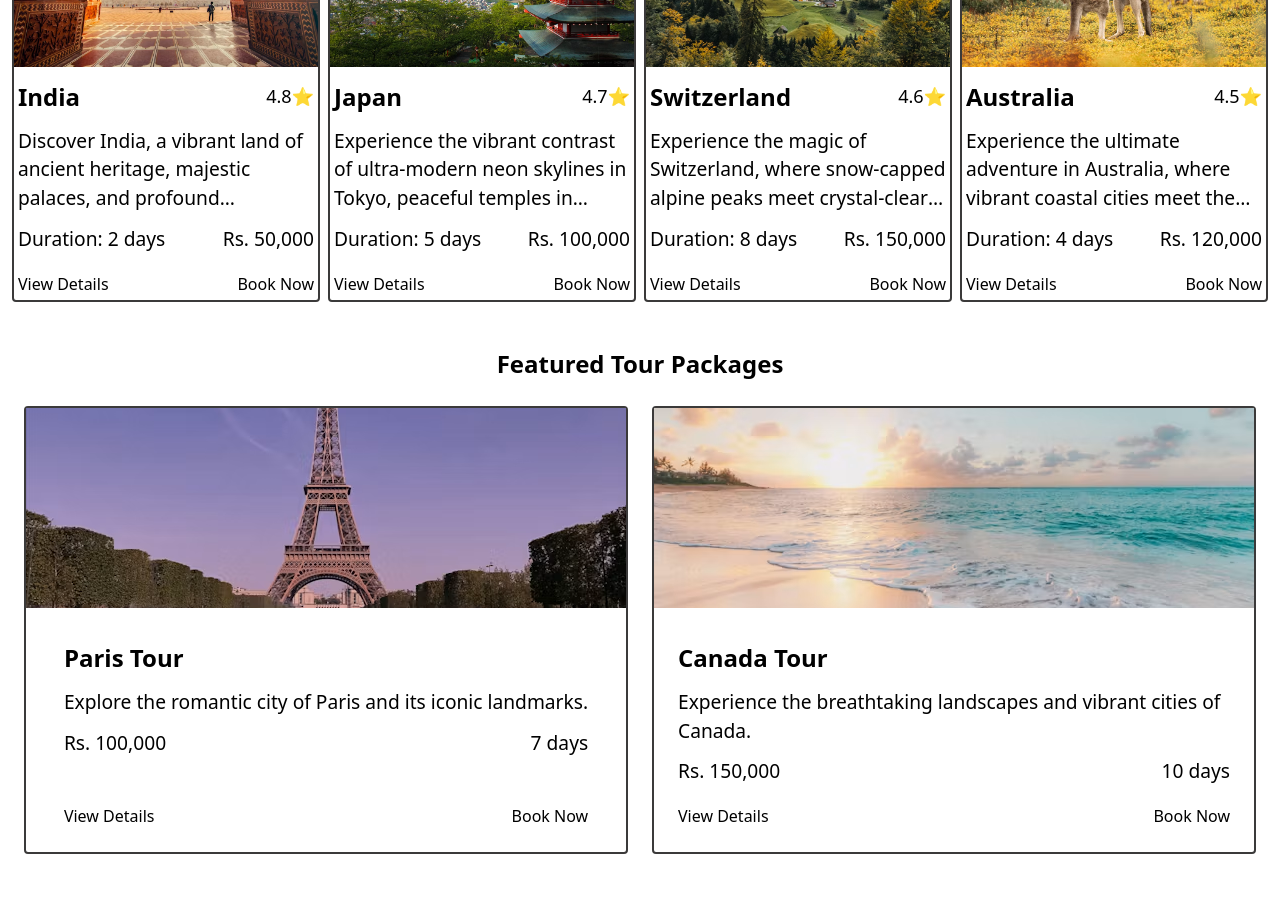
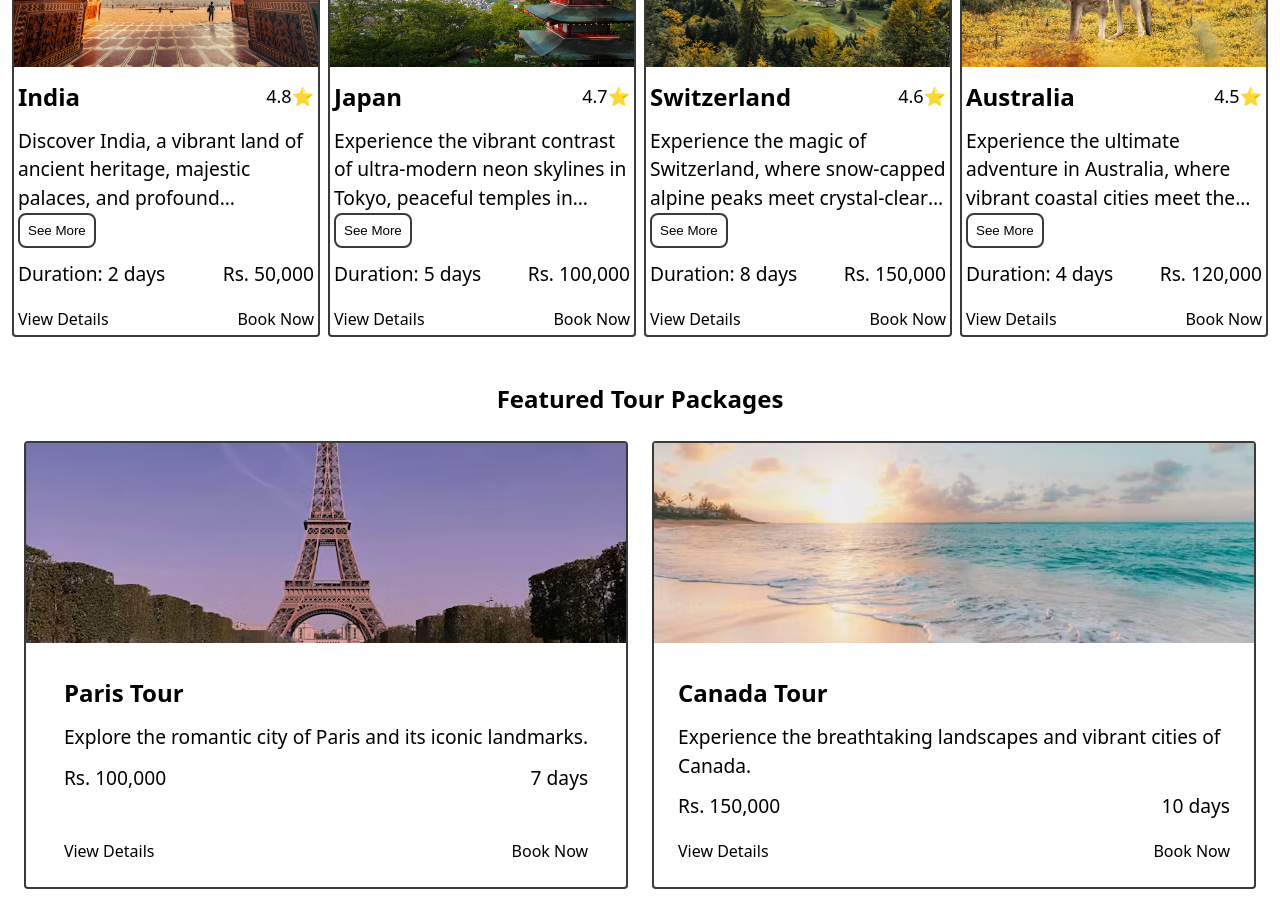
Before and after one commit to Khushi-Bhattarai/Travel-Agency, a React (Vite) app: page / in a window 1280 px wide. Shown: the part 960-1877 px from the top of the page. Built offline with nearby package versions, Linux system fonts and the light colour scheme.

Commit message:
implementation of seeMore and seeLess concept in destination

```diff
--- a/src/components/PopularDestination/DestinationCard.css
+++ b/src/components/PopularDestination/DestinationCard.css
@@ -49,12 +49,16 @@
     margin-top: auto;
 }
 
-.description-wrapper{
+.description{
     display: -webkit-box;
     -webkit-box-orient: vertical;
     -webkit-line-clamp: 3;
     line-clamp: 3;
     overflow: hidden;
+}
+
+.description.expanded{
+    display: block;
 }
 
 .viewBook{
--- a/src/components/PopularDestination/DestinationCard.jsx
+++ b/src/components/PopularDestination/DestinationCard.jsx
@@ -1,8 +1,12 @@
+import { useState, useRef, useEffect } from "react";
 import { Link } from "react-router-dom";
 import './DestinationCard.css';
 
 function DestinationCard({ destination }) {
 
+    const [expanded, setExpanded] = useState(false);
+    const [showMore, setShowMore] = useState(false);
+    const descriptionRef = useRef(null);
 
     const {
         image,
@@ -13,7 +17,17 @@ function DestinationCard({ destination }) {
         duration
     } = destination;
 
+    useEffect(() => {
+        const element = descriptionRef.current;
 
+        if (element === null) return;
+
+        if (element.scrollHeight > element.clientHeight) {
+            setShowMore(true);
+        } else {
+            setShowMore(false);
+        }
+    }, []);
 
     return (
         <div className="destination-card">
@@ -21,16 +35,38 @@ function DestinationCard({ destination }) {
                 alt={country}
             />
             <div className="destination-card-content">
-
                 <h3 className="rating">
                     <span>{country}</span>
                     <span className="rate">{rating}⭐</span>
                 </h3>
 
                 <div className="description-wrapper">
-                    <p>
+                    <p
+                        ref={descriptionRef}
+                        className={`description ${expanded ? "expanded" : ""}`}
+                    >
                         {description}
                     </p>
+
+                    {showMore && !expanded && (
+                        <button
+                            className="see-more"
+                            onClick={() => setExpanded(true)}
+                        >
+
+                            See More
+                        </button>
+                    )}
+
+                    {showMore && expanded && (
+                        <button
+                        className="see-less"
+                        onClick={() => setExpanded(false)}
+                        >
+                            See Less
+                        </button>
+                    )}
+
                 </div>
 
                 <div className="destination-wrapper">
@@ -47,7 +83,6 @@ function DestinationCard({ destination }) {
                         Book Now
                     </Link>
                 </div>
-
             </div>
         </div>
     )
--- a/src/data/destination.js
+++ b/src/data/destination.js
@@ -35,7 +35,7 @@ const Destination = [
         id: "D1",
         image: tajMahal,
         country: "India",
-        description: "Discover India, a vibrant land of ancient heritage, majestic palaces, and profound spirituality. Experience the chaotic charm of Delhi and the pink sandstone beauty of Jaipur. Witness the breathtaking sunrise glow of the iconic Taj Mahal in Agra. Conclude your journey savoring the tranquil backwaters of Kerala.",
+        description: "Discover India, a vibrant land of ancient heritage, majestic palaces, and profound spirituality. Experience the chaotic charm of Delhi ",
         price: 50000,
         rating: 4.8,
         duration: 2,
```
